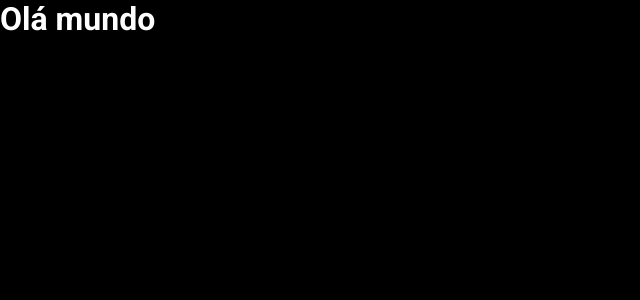
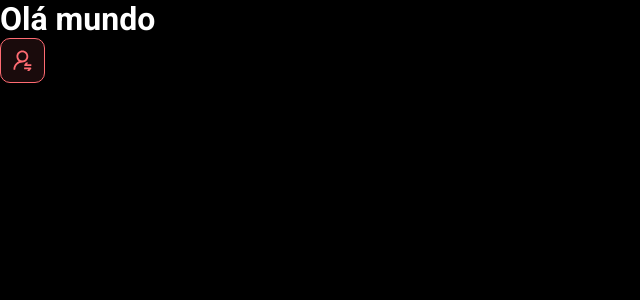
Before and after one commit to vitor-cpais/dsmeta, a React (Vite) app in the folder frontend/: page / in a window 1280 px wide. Shown: the top 300 px of the page, without its empty margins (0-640 px from the left). Built offline with nearby package versions, Linux system fonts and the light colour scheme.

Commit message:
component

```diff
--- a/frontend/src/App.tsx
+++ b/frontend/src/App.tsx
@@ -1,7 +1,13 @@
+import NotificationButton from "./componets/NotificationButton"
+
 function App() {
 return(
 
+  <>
   <h1>Olá mundo</h1>
+  <NotificationButton></NotificationButton>
+  </>
+
 
 )
 
--- /dev/null
+++ b/frontend/src/componets/NotificationButton/index.tsx
@@ -0,0 +1,16 @@
+import icon from '../../assets/img/notification-icon.svg'
+import './styles.css'
+function NotificationButton() {
+    return (
+
+
+            <div className="dsmeta-red-btn">
+                <img src={icon} alt="Notificar" />
+            </div>
+
+
+    )
+
+}
+
+export default NotificationButton
--- /dev/null
+++ b/frontend/src/componets/NotificationButton/styles.css
@@ -0,0 +1,15 @@
+.dsmeta-red-btn {
+    height: 45px;
+    width: 45px;
+    background: rgba(255, 107, 114, 0.1);
+    border: 1px solid #ff6b72;
+    border-radius: 10px;
+    display: flex;
+    align-items: center;
+    justify-content: center;
+    cursor: pointer;
+  }
+
+  .dsmeta-red-btn img {
+      width: 19px;
+  }
```
Also changed, not shown: frontend/src/assets/img/notification-icon.svg (added).
